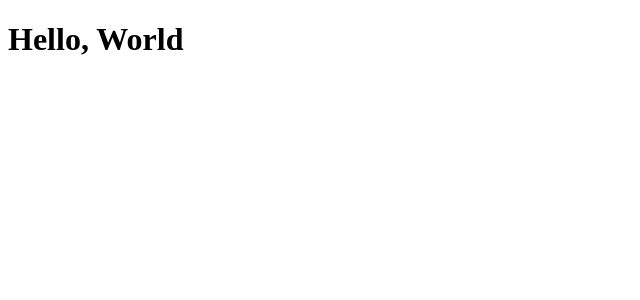
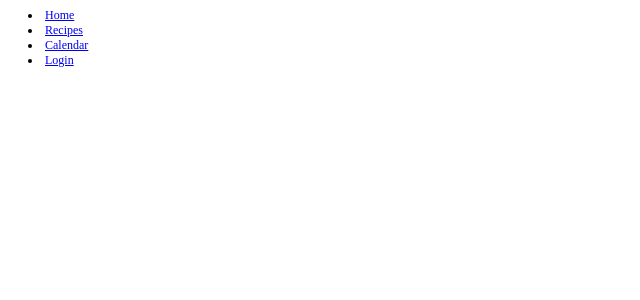
Before and after one commit to williamsjs/grill-master, a React app: page / in a window 1280 px wide. Shown: the top 300 px of the page, without its empty margins (0-640 px from the left). Built offline with nearby package versions, Linux system fonts and the light colour scheme.

Commit message:
add and import layout

```diff
--- a/src/components/App/App.js
+++ b/src/components/App/App.js
@@ -1,9 +1,12 @@
 import React from 'react';
+import Nav from '../Nav/Nav';
 
 const App = () => {
   return (
-    <h1>Hello, World</h1>
-  );
+    <div className="container">
+      <Nav />
+    </div>
+  )
 };
 
 export default App;
--- /dev/null
+++ b/src/components/Nav/Nav.js
@@ -0,0 +1,14 @@
+import React from 'react';
+
+const Nav = () => {
+  return (
+    <nav>
+      <li><a href="#">Home</a></li>
+      <li><a href="#">Recipes</a></li>
+      <li><a href="#">Calendar</a></li>
+      <li><a href="#">Login</a></li>
+    </nav>
+  );
+}
+
+export default Nav;
--- a/src/styles/base/_module.scss
+++ b/src/styles/base/_module.scss
@@ -1,5 +1,6 @@
 html {
   box-sizing: border-box;
+  font-size: 12px;
 }
 
 *, *:before, *:after {
--- /dev/null
+++ b/src/styles/layout/_module.scss
@@ -0,0 +1,5 @@
+.container {
+  margin: auto;
+  padding-left: 20px;
+  padding-right: 20px;
+}
--- a/src/styles/main.scss
+++ b/src/styles/main.scss
@@ -1 +1,2 @@
 @import 'base/module';
+@import 'layout/module';
```
